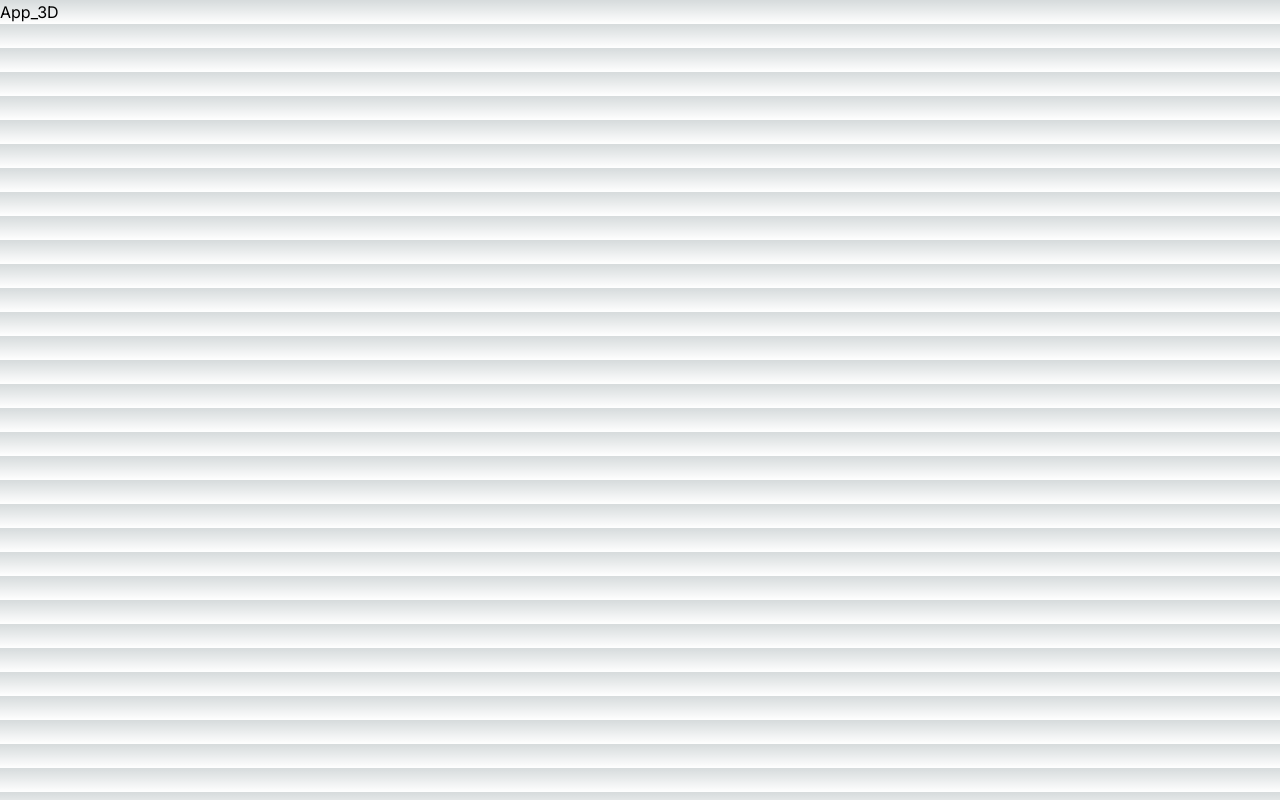
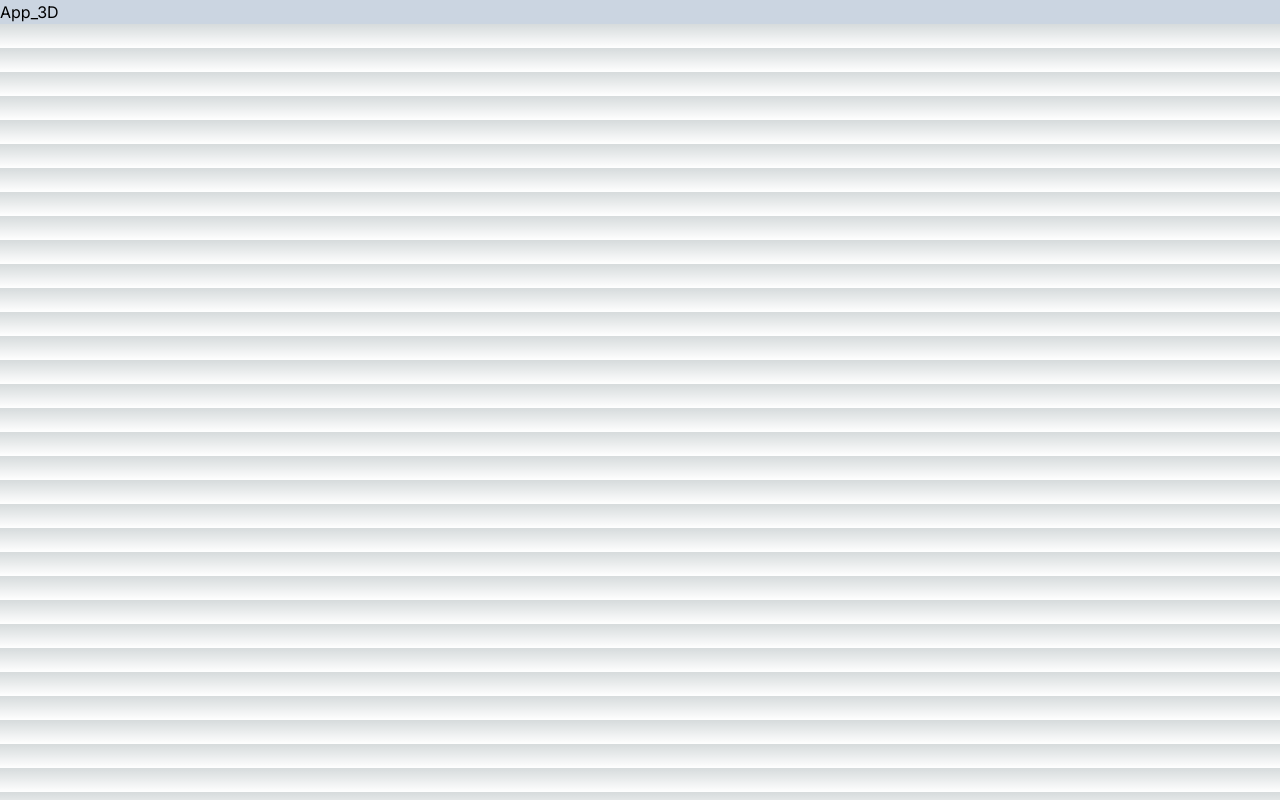
Before and after one commit to MarcoKouyate/2024-webfolio, a Next.js app: page /3d in a window 1280 px wide. Built offline with nearby package versions, Linux system fonts and the light colour scheme.

Commit message:
Type in README + background color for new page

```diff
--- a/app/3d/page.tsx
+++ b/app/3d/page.tsx
@@ -1,7 +1,7 @@
 import React from "react";
 
 const App_3D = () => {
-  return <div>App_3D</div>;
+  return <div className="bg-slate-300">App_3D</div>;
 };
 
 export default App_3D;
```
Also changed, not shown: 1 other file (tests, documents, lock files or other folders).
